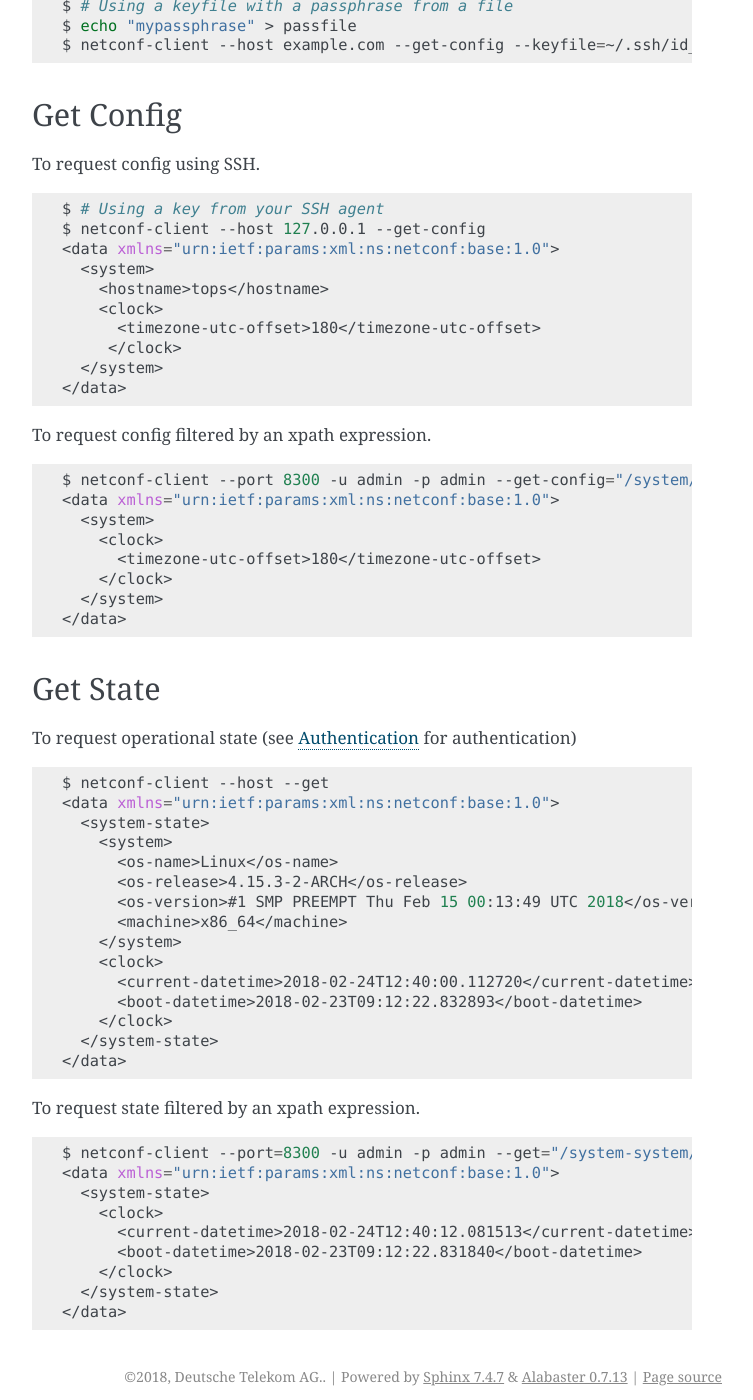
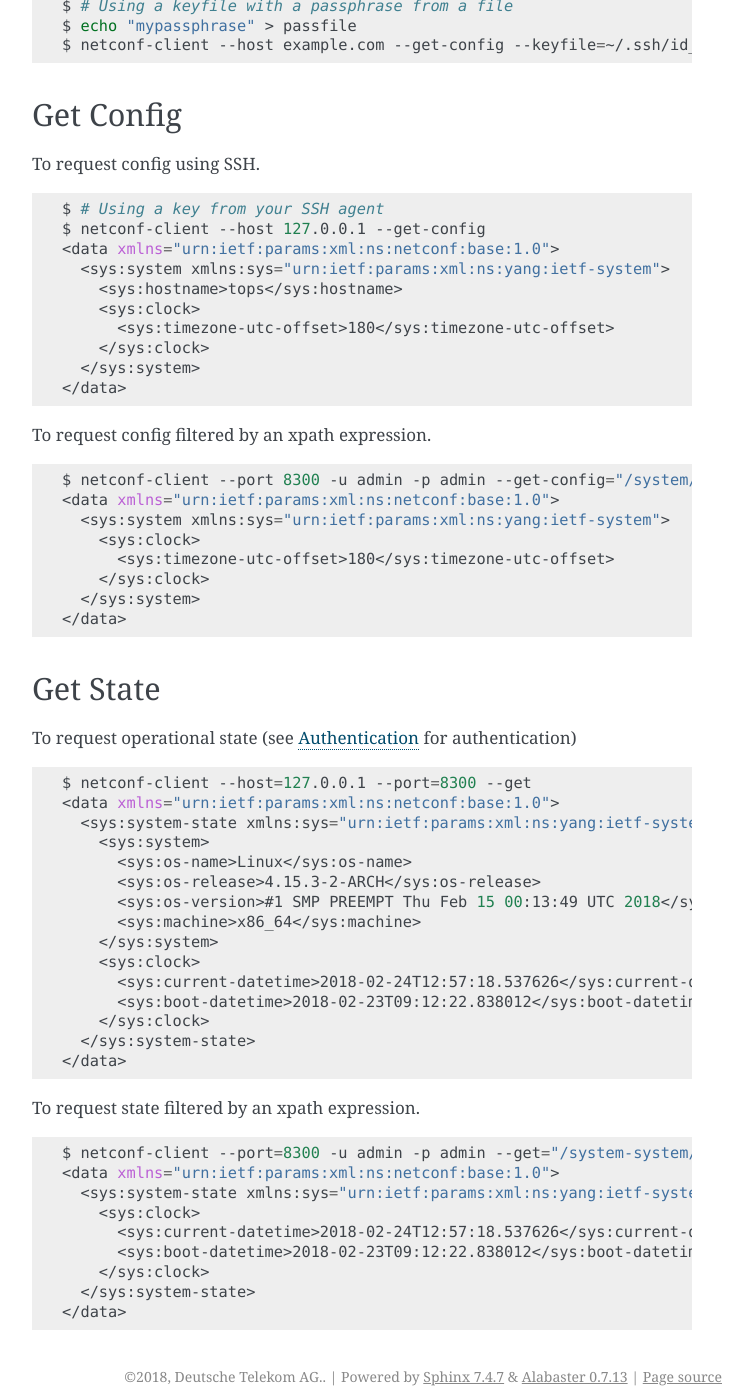
Before and after one commit to choppsv1/netconf, a Sphinx documentation site: the page built from doc/source/usage-cli.rst, in a window 1280 px wide and 1400 px high, scrolled down 1050 px. Shown: the whole window, without its empty margins (388-1141 px from the left). Built offline with Sphinx 7.4.7, drawn with Linux system fonts in a browser that asks for light colours; pages that are not in the unit, such as notebooks, are missing from menus.

Commit message:
Fix namespaces issues.

```diff
--- a/doc/source/usage-cli.rst
+++ b/doc/source/usage-cli.rst
@@ -69,12 +69,12 @@ To request config using SSH.
   $ # Using a key from your SSH agent
   $ netconf-client --host 127.0.0.1 --get-config
   <data xmlns="urn:ietf:params:xml:ns:netconf:base:1.0">
-    <system>
-      <hostname>tops</hostname>
-      <clock>
-        <timezone-utc-offset>180</timezone-utc-offset>
-       </clock>
-    </system>
+    <sys:system xmlns:sys="urn:ietf:params:xml:ns:yang:ietf-system">
+      <sys:hostname>tops</sys:hostname>
+      <sys:clock>
+        <sys:timezone-utc-offset>180</sys:timezone-utc-offset>
+      </sys:clock>
+    </sys:system>
   </data>
 
 To request config filtered by an xpath expression.
@@ -83,11 +83,11 @@ To request config filtered by an xpath expression.
 
   $ netconf-client --port 8300 -u admin -p admin --get-config="/system/clock"
   <data xmlns="urn:ietf:params:xml:ns:netconf:base:1.0">
-    <system>
-      <clock>
-        <timezone-utc-offset>180</timezone-utc-offset>
-      </clock>
-    </system>
+    <sys:system xmlns:sys="urn:ietf:params:xml:ns:yang:ietf-system">
+      <sys:clock>
+        <sys:timezone-utc-offset>180</sys:timezone-utc-offset>
+      </sys:clock>
+    </sys:system>
   </data>
 
 Get State
@@ -97,22 +97,21 @@ To request operational state (see :ref:`cli-auth` for authentication)
 
 .. code-block:: sh
 
-  $ netconf-client --host --get
+  $ netconf-client --host=127.0.0.1 --port=8300 --get
   <data xmlns="urn:ietf:params:xml:ns:netconf:base:1.0">
-    <system-state>
-      <system>
-        <os-name>Linux</os-name>
-        <os-release>4.15.3-2-ARCH</os-release>
-        <os-version>#1 SMP PREEMPT Thu Feb 15 00:13:49 UTC 2018</os-version>
-        <machine>x86_64</machine>
-      </system>
-      <clock>
-        <current-datetime>2018-02-24T12:40:00.112720</current-datetime>
-        <boot-datetime>2018-02-23T09:12:22.832893</boot-datetime>
-      </clock>
-    </system-state>
+    <sys:system-state xmlns:sys="urn:ietf:params:xml:ns:yang:ietf-system">
+      <sys:system>
+        <sys:os-name>Linux</sys:os-name>
+        <sys:os-release>4.15.3-2-ARCH</sys:os-release>
+        <sys:os-version>#1 SMP PREEMPT Thu Feb 15 00:13:49 UTC 2018</sys:os-version>
+        <sys:machine>x86_64</sys:machine>
+      </sys:system>
+      <sys:clock>
+        <sys:current-datetime>2018-02-24T12:57:18.537626</sys:current-datetime>
+        <sys:boot-datetime>2018-02-23T09:12:22.838012</sys:boot-datetime>
+      </sys:clock>
+    </sys:system-state>
   </data>
-
 
 
 To request state filtered by an xpath expression.
@@ -121,10 +120,10 @@ To request state filtered by an xpath expression.
 
   $ netconf-client --port=8300 -u admin -p admin --get="/system-system/clock"
   <data xmlns="urn:ietf:params:xml:ns:netconf:base:1.0">
-    <system-state>
-      <clock>
-        <current-datetime>2018-02-24T12:40:12.081513</current-datetime>
-        <boot-datetime>2018-02-23T09:12:22.831840</boot-datetime>
-      </clock>
-    </system-state>
+    <sys:system-state xmlns:sys="urn:ietf:params:xml:ns:yang:ietf-system">
+      <sys:clock>
+        <sys:current-datetime>2018-02-24T12:57:18.537626</sys:current-datetime>
+        <sys:boot-datetime>2018-02-23T09:12:22.838012</sys:boot-datetime>
+      </sys:clock>
+    </sys:system-state>
   </data>
```
Also changed, not shown: 2 other files.
